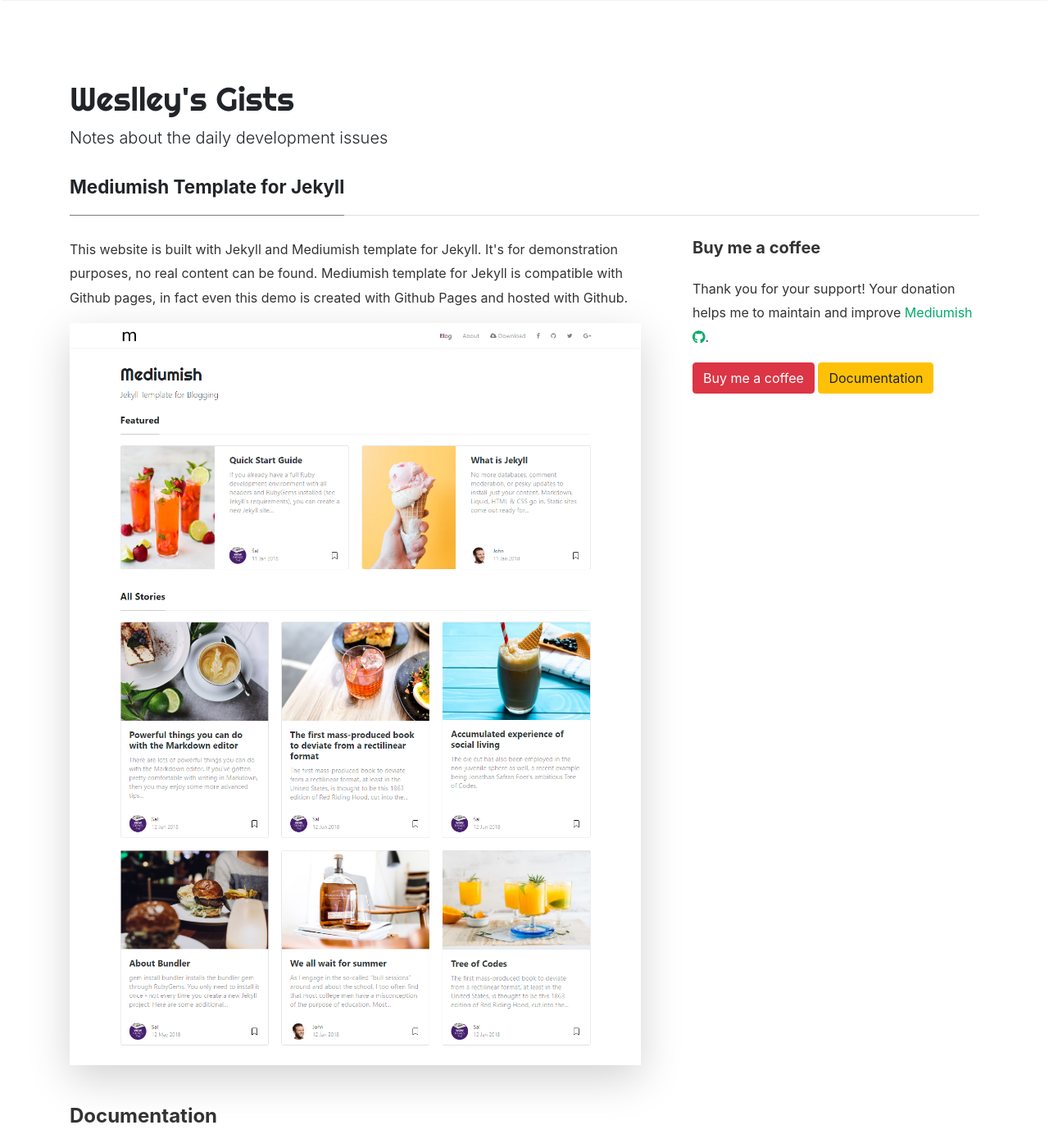
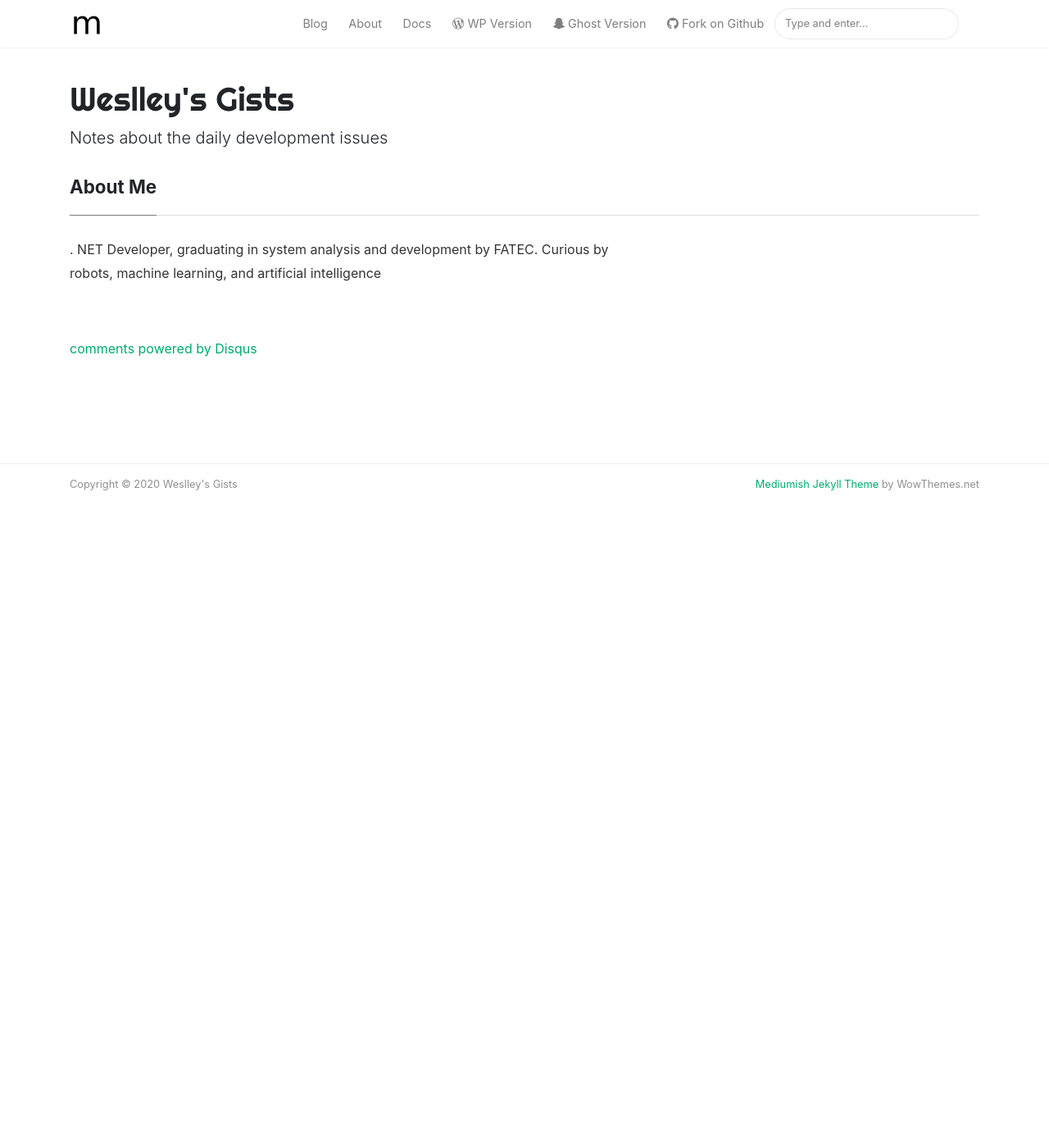
Before and after one commit to weslleyluiz/weslleyluiz.github.io, a Jekyll site: the page built from _pages/about.md, in a window 1280 px wide and 1400 px high. Shown: the whole window at 82% size. Built offline with Jekyll 4.4.1, drawn with Linux system fonts in a browser that asks for light colours; nearby versions of some CDN libraries; comment, search, counter and statistics services are not loaded; some of the changed text lies outside the part shown.

Commit message:
update about text

```diff
--- a/_pages/about.md
+++ b/_pages/about.md
@@ -1,35 +1,11 @@
 ---
 layout: page
-title: Mediumish Template for Jekyll
+title: About Me
 permalink: /about
 comments: true
 ---
 
 <div class="row justify-content-between">
 <div class="col-md-8 pr-5">
-
-<p>This website is built with Jekyll and Mediumish template for Jekyll. It's for demonstration purposes, no real content can be found. Mediumish template for Jekyll is compatible with Github pages, in fact even this demo is created with Github Pages and hosted with Github.</p>
-
-<p class="mb-5"><img class="shadow-lg" src="{{site.baseurl}}/assets/images/mediumish-jekyll-template.png" alt="jekyll template mediumish" /></p>
-<h4>Documentation</h4>
-
-<p>Please, read the docs <a href="https://bootstrapstarter.com/bootstrap-templates/template-mediumish-bootstrap-jekyll/">here</a>.</p>
-
-<h4>Questions or bug reports?</h4>
-
-<p>Head over to our <a href="https://github.com/wowthemesnet/mediumish-theme-jekyll">Github repository</a>!</p>
-
-</div>
-
-<div class="col-md-4">
-
-<div class="sticky-top sticky-top-80">
-<h5>Buy me a coffee</h5>
-
-<p>Thank you for your support! Your donation helps me to maintain and improve <a target="_blank" href="https://github.com/wowthemesnet/mediumish-theme-jekyll">Mediumish <i class="fab fa-github"></i></a>.</p>
-
-<a target="_blank" href="https://www.wowthemes.net/donate/" class="btn btn-danger">Buy me a coffee</a> <a target="_blank" href="https://bootstrapstarter.com/bootstrap-templates/template-mediumish-bootstrap-jekyll/" class="btn btn-warning">Documentation</a>
-
-</div>
-</div>
-</div>
+<p>. NET Developer, graduating in system analysis and development by FATEC. Curious by robots, machine learning, and artificial intelligence</p>
+</div></div>
```
